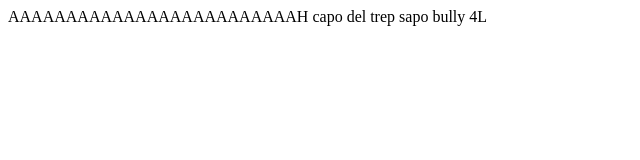
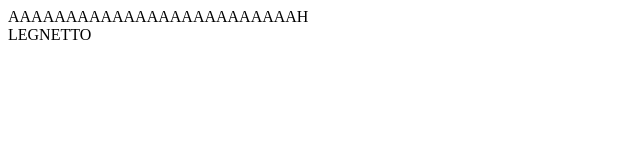
Before and after one commit to AndreaFraschini01/patamarco, a plain HTML site: page index.html in a window 1280 px wide. Shown: the whole page, without its empty margins (0-640 px from the left). Drawn offline with Linux system fonts and the light colour scheme.

Commit message:
modificata la faccenda in relazione al legno

```diff
--- a/index.html
+++ b/index.html
@@ -4,6 +4,7 @@
         <script src="index.js"></script>
     </head>
     <body>
-        AAAAAAAAAAAAAAAAAAAAAAAAAH capo del trep sapo bully 4L
+        AAAAAAAAAAAAAAAAAAAAAAAAAH <br>
+        LEGNETTO
     </body>
 </html>
--- a/index.js
+++ b/index.js
@@ -1 +1,2 @@
 alert("che ne dici di no?");
+alert("SONO UNA TAVOLETTA DI LEGNO");
```
